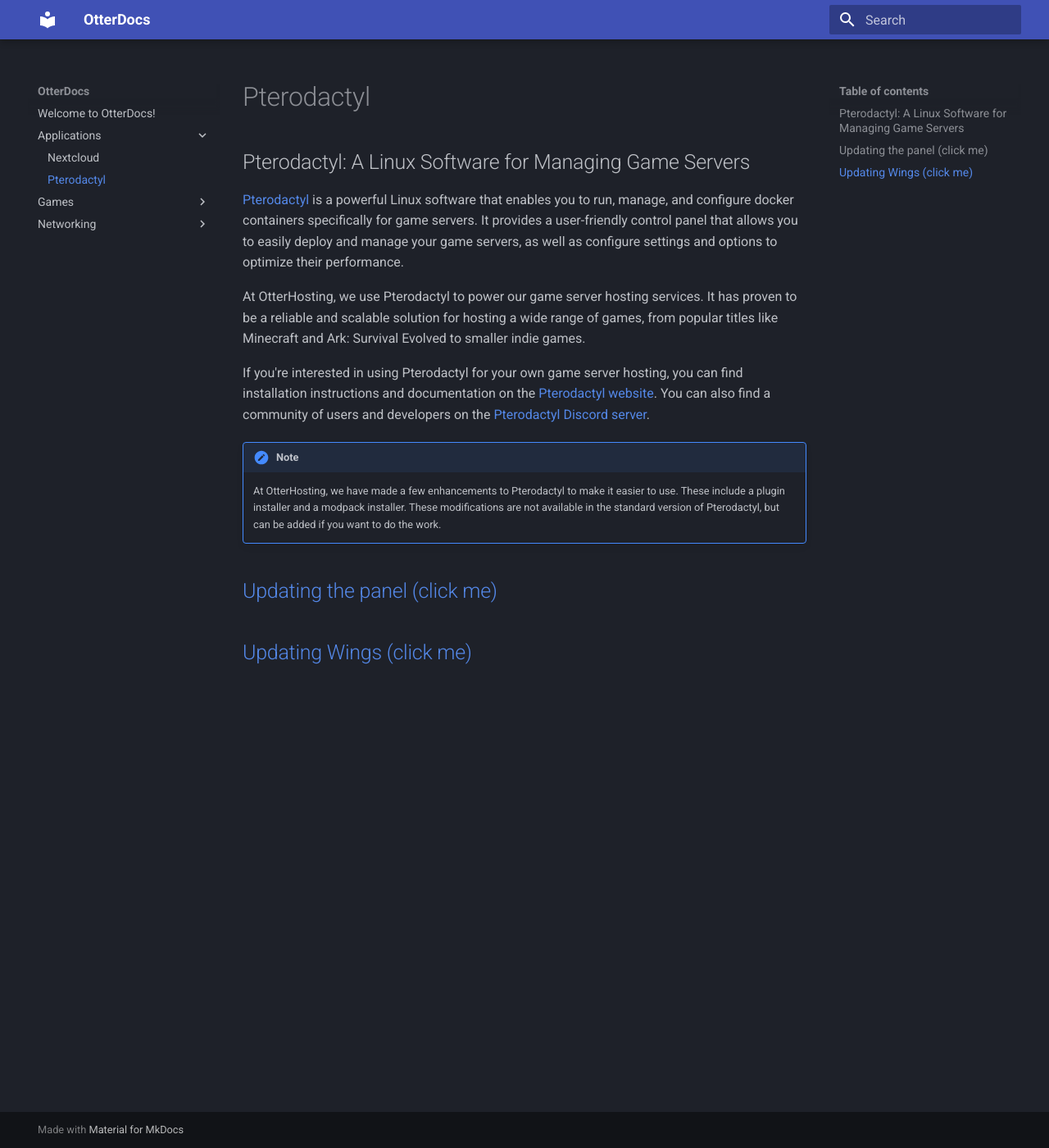
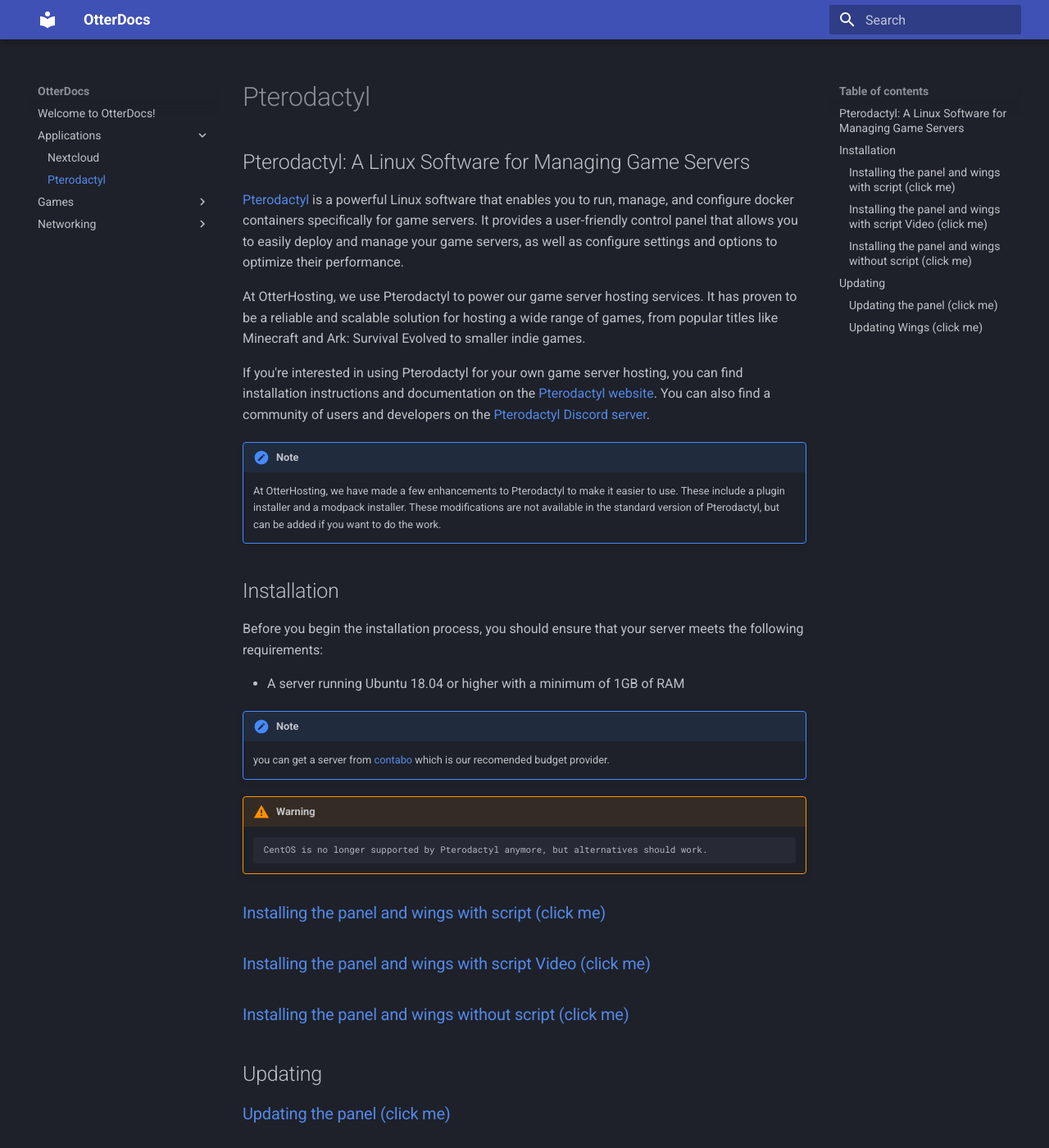
Before and after one commit to DeeKahy/OtterDocs, an MkDocs documentation site: the page built from docs/Applications/Pterodactyl.md, in a window 1280 px wide and 1400 px high. Shown: the whole window at 82% size. Built offline with MkDocs 1.6.1 and Material for MkDocs 9.7.7, drawn with Linux system fonts in a browser that asks for light colours.

Commit message:
merged both pterodactyl pages

```diff
--- a/docs/Applications/Pterodactyl.md
+++ b/docs/Applications/Pterodactyl.md
@@ -12,7 +12,28 @@
 
     At OtterHosting, we have made a few enhancements to Pterodactyl to make it easier to use. These include a plugin installer and a modpack installer. These modifications are not available in the standard version of Pterodactyl, but can be added if you want to do the work.
 
-## [Updating the panel (click me)](https://pterodactyl.io/panel/1.0/updating.html)
 
 
-## [Updating Wings (click me)](https://pterodactyl.io/wings/1.0/upgrading.html)
+## Installation
+
+Before you begin the installation process, you should ensure that your server meets the following requirements:
+
+- A server running Ubuntu 18.04 or higher with a minimum of 1GB of RAM
+
+!!! note
+
+    you can get a server from [contabo](https://contabo.com/en/) which is our recomended budget provider.
+
+!!! warning
+
+        CentOS is no longer supported by Pterodactyl anymore, but alternatives should work.
+
+### [Installing the panel and wings with script (click me)](https://github.com/pterodactyl-installer/pterodactyl-installer)
+### [Installing the panel and wings with script Video (click me)](https://www.youtube.com/watch?v=7vp2QZIw5Rw&t)
+### [Installing the panel and wings without script (click me)](https://pterodactyl.io/project/introduction.html)
+
+## Updating
+### [Updating the panel (click me)](https://pterodactyl.io/panel/1.0/updating.html)
+
+
+### [Updating Wings (click me)](https://pterodactyl.io/wings/1.0/upgrading.html)
```
